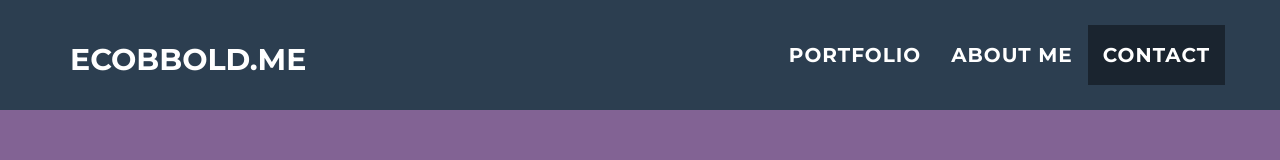
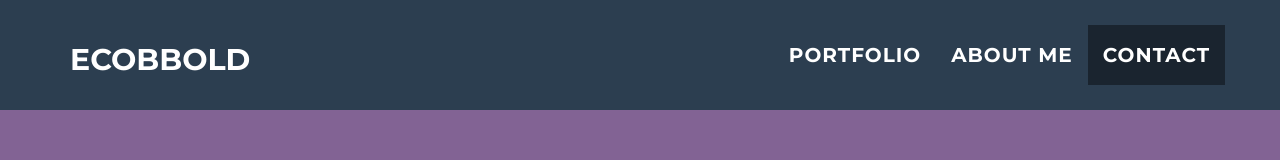
Before and after one commit to Ecobbold/Ecobbold.github.io, a plain HTML site: page index.html in a window 1280 px wide. Shown: the top 160 px of the page. Drawn offline with nearby package versions, Linux system fonts and the light colour scheme.

Commit message:
Change title
Take away .me, getting ready to change domain name.

```diff
--- a/index.html
+++ b/index.html
@@ -9,7 +9,7 @@
     <meta name="description" content="">
     <meta name="author" content="">
 
-    <title>ECOBBOLD.me</title>
+    <title>ECOBBOLD</title>
 
     <!-- Bootstrap Core CSS - Uses Bootswatch Flatly Theme: http://bootswatch.com/flatly/ -->
     <link href="css/bootstrap.min.css" rel="stylesheet">
@@ -44,7 +44,7 @@
                     <span class="icon-bar"></span>
                     <span class="icon-bar"></span>
                 </button>
-                <a class="navbar-brand" href="#page-top">ECOBBOLD.me</a>
+                <a class="navbar-brand" href="#page-top">ECOBBOLD</a>
             </div>
 
             <!-- Collect the nav links, forms, and other content for toggling -->
```
